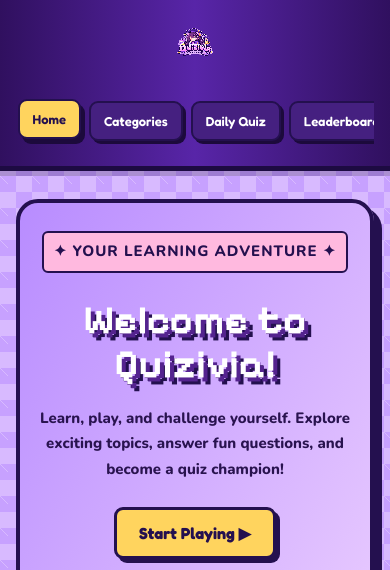
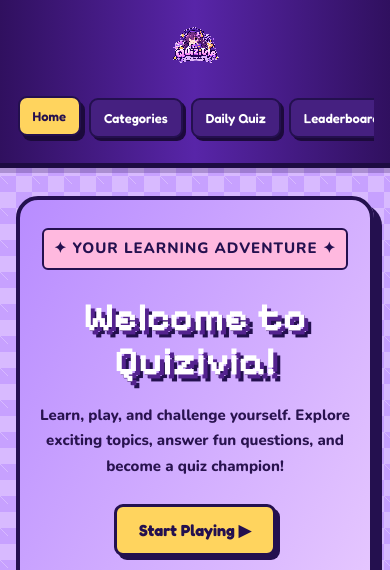
Before and after one commit to ThrishaMejia/Activity6_Mejia, a plain HTML site: page index.html in a window 390 px wide. Shown: the top 570 px of the page. Drawn offline with nearby package versions, Linux system fonts and the light colour scheme.

Commit message:
Update style.css

```diff
--- a/css/style.css
+++ b/css/style.css
@@ -73,26 +73,21 @@ a {
 }
 
 .logo {
+    display: flex;
+    align-items: center;
     flex-shrink: 0;
-    font-family: 'Pixelify Sans', sans-serif;
-    font-size: 35px;
-    font-weight: 700;
-    color: var(--white);
-    text-shadow:
-        3px 3px 0 #3a126f,
-        5px 5px 0 #17072f;
 }
 
 .logo a {
-    display: inline-flex;
+    display: flex;
     align-items: center;
     text-decoration: none;
 }
 
 .logo img {
     display: block;
-    width: 170px;
-    height: auto;
+    width: 100px;
+    height: 85px;
     object-fit: contain;
     image-rendering: pixelated;
 }
@@ -565,7 +560,8 @@ textarea {
     }
 
     .logo img {
-        width: 145px;
+        width: 75px;
+        height: 65px;
     }
 
     .main-nav {
@@ -859,10 +855,3 @@ textarea {
         font-size: 23px;
     }
 }
-
-@media (max-width: 600px) {
-    .logo img {
-        width: 58px;
-        height: 58px;
-    }
-}
```
